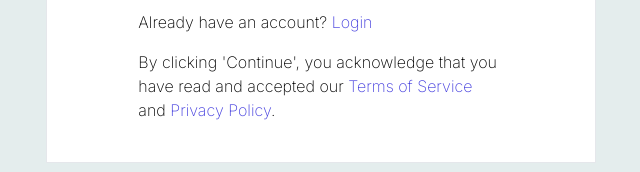
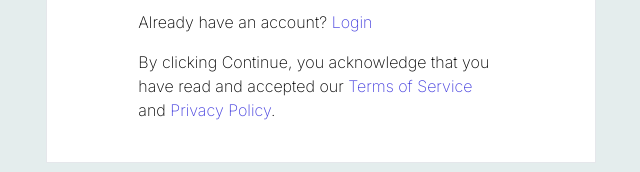
Before and after one commit to techkelster/etlak_jobs_project, a Next.js app: page /auth/signup in a window 1280 px wide. Shown: the part 729-901 px from the top of the page, without its empty margins (319-959 px from the left). Built offline with nearby package versions, Linux system fonts and the light colour scheme.

Commit message:
apos user form

```diff
--- a/app/components/UserForm.tsx
+++ b/app/components/UserForm.tsx
@@ -189,8 +189,8 @@ export const UserForm = () => {
         </p>
 
         <p className="w-full text-left font-extralight">
-          By clicking 'Continue', you acknowledge that you have read and
-          accepted our{" "}
+          By clicking Continue, you acknowledge that you have read and accepted
+          our{" "}
           <Link href="">
             <span className="text-brand-color">Terms of Service</span>
           </Link>{" "}
```
